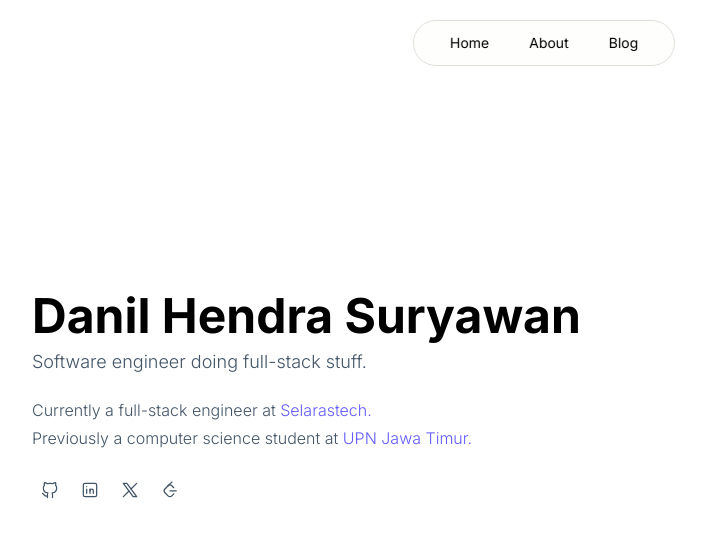
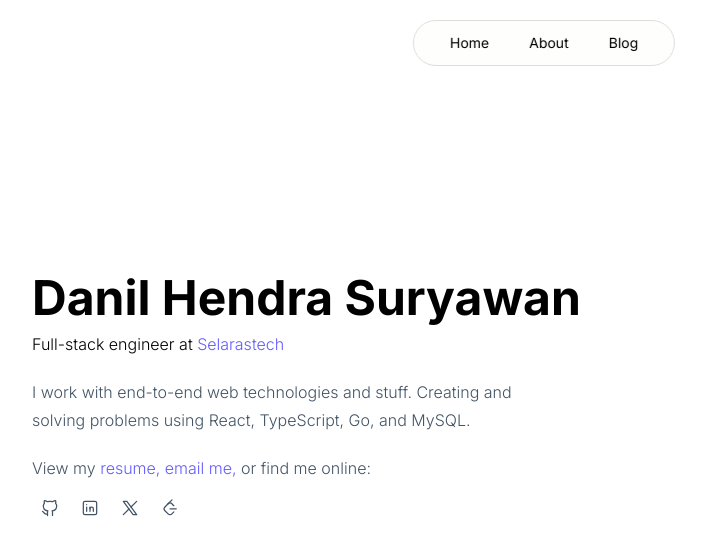
Before and after one commit to danilhendrasr/dhsrlab.com, an Astro site: page / in a window 1280 px wide. Shown: the whole page, without its empty margins (96-802 px from the left). Built offline with nearby package versions, Linux system fonts and the light colour scheme; Astro itself is replaced by a stand-in of ours.

Commit message:
feat: revise hero section wordings

```diff
--- /dev/null
+++ b/src/components/ClickableLink.astro
@@ -0,0 +1,19 @@
+---
+import type React from "react";
+
+interface Props {
+  link: string;
+  openInNewTab?: boolean;
+  children: React.ReactNode;
+}
+
+const { link, openInNewTab = false } = Astro.props;
+---
+
+<a
+  href={link}
+  target={openInNewTab ? "_blank" : undefined}
+  class="text-[#635bff] hover:underline"
+>
+  <slot />
+</a>
--- a/src/pages/index.astro
+++ b/src/pages/index.astro
@@ -1,5 +1,6 @@
 ---
 import Layout from "../layouts/Layout.astro";
+import ClickableLink from "../components/ClickableLink.astro";
 ---
 
 <Layout title="Danil Hendra Suryawan">
@@ -7,30 +8,30 @@ import Layout from "../layouts/Layout.astro";
     <section class="h-screen w-screen relative">
       <div class="absolute top-1/2 left-32 -translate-y-1/2 leading-7">
         <h1 class="text-5xl font-bold">Danil Hendra Suryawan</h1>
-        <p class="text-lg font-light text-[#425466] my-2">
-          Software engineer doing full-stack stuff.
+        <p class="font-light my-2">
+          Full-stack engineer at
+          <ClickableLink link="https://selarastech.com">
+            Selarastech
+          </ClickableLink>
         </p>
 
         <p class="font-light my-5 text-[#425466]">
-          Currently a full-stack engineer at
-          <a
-            target="_blank"
-            class="text-[#635bff] hover:underline"
-            href="https://selarastech.com"
-          >
-            Selarastech.
-          </a>
+          I work with end-to-end web technologies and stuff. Creating and
           <br />
-          Previously a computer science student at
-          <a
-            target="_blank"
-            class="text-[#635bff] hover:underline"
-            href="https://upnjatim.ac.id"
-          >
-            UPN Jawa Timur.
-          </a>
+          solving problems using React, TypeScript, Go, and MySQL.
         </p>
 
+        <p class="font-light text-[#425466] mb-2">
+          View my
+          <ClickableLink
+            link="https://docs.google.com/document/d/1zmPBRiLGmQnJuW0bGpEuAWashMNqsvDHWClJsosU4dw/edit"
+          >
+            resume,
+          </ClickableLink>
+          <ClickableLink link="mailto:hello@dhsrlab.com">
+            email me,
+          </ClickableLink> or find me online:
+        </p>
         <div class="flex gap-1">
           <a
             target="_blank"
```
